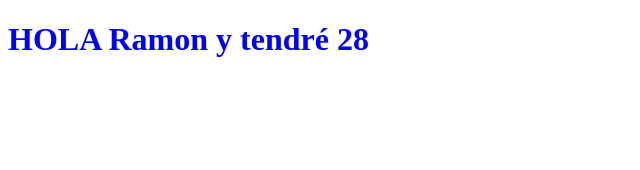
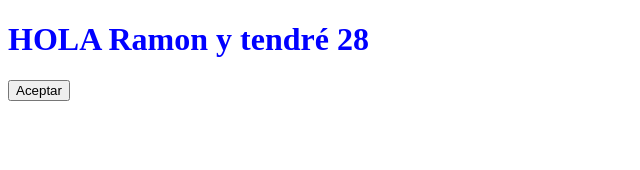
Before and after one commit to NEBULA1978/EMPEZANDO, a Vue app: page / in a window 1280 px wide. Shown: the top 170 px of the page, without its empty margins (0-640 px from the left). Built offline with nearby package versions, Linux system fonts and the light colour scheme.

Commit message:
Creando archivo base app.vue añado funcion que saluda por consola

```diff
--- a/src/App.vue
+++ b/src/App.vue
@@ -1,7 +1,9 @@
 <template>
-  <h1 v-bind:class="selector">
+  <h1 :class="selector">
     HOLA {{ miNombre }} y tendré {{ miEdad }}
   </h1>
+  <!-- <button v-on:click="">Aceptar</button> -->
+  <button @click="saludar">Aceptar</button>
 </template>
 
 
@@ -12,6 +14,10 @@
   const miEdad=28
   const miColor="color:green;font-size:3em"
   const selector="azul"
+  // FUNCION
+  const saludar=()=>{
+    console.log("Hola")
+  }
 </script>
 
 
```
